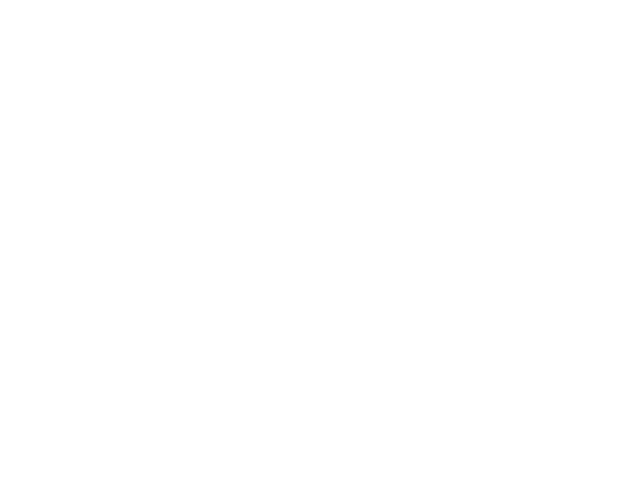
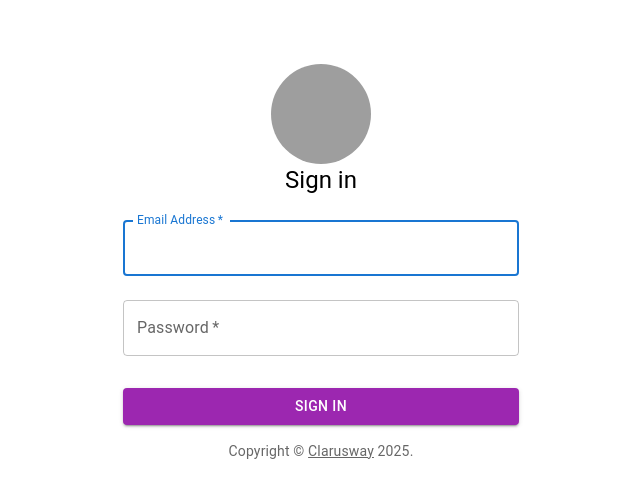
Before and after one commit to OzkanDeniz/redux_toolkit_project, a React (Create React App) app: page /login in a window 1280 px wide. Before the commit this address had no page. Shown: the top 498 px of the page, without its empty margins (319-959 px from the left). Built offline with nearby package versions, Linux system fonts and the light colour scheme; grey boxes are pictures that could not be loaded.

Commit message:
useselector

```diff
--- a/src/pages/Login.jsx
+++ b/src/pages/Login.jsx
@@ -8,8 +8,14 @@ import {
   TextField,
   Typography,
 } from "@mui/material";
+import { useSelector } from "react-redux";
 
 const Login = () => {
+
+  let {email, password}=useSelector((state)=>state.yetkiSlice)
+
+
+
   return (
     <Container component="main" maxWidth="xs">
       <Box
--- a/src/router/AppRouter.jsx
+++ b/src/router/AppRouter.jsx
@@ -1,15 +1,17 @@
-import React from 'react'
-import { BrowserRouter, Route, Routes } from 'react-router-dom'
+import React from "react";
+import { BrowserRouter, Route, Routes } from "react-router-dom";
+import News from "../pages/News";
+import Login from "../pages/Login";
 
 const AppRouter = () => {
   return (
     <BrowserRouter>
-    <Routes>
-      <Route/>
-      <Route/>
-    </Routes>
+      <Routes>
+        <Route path="/" element={<News />} />
+        <Route path="/login" element={<Login />} />
+      </Routes>
     </BrowserRouter>
-  )
-}
+  );
+};
 
-export default AppRouter
+export default AppRouter;
```
